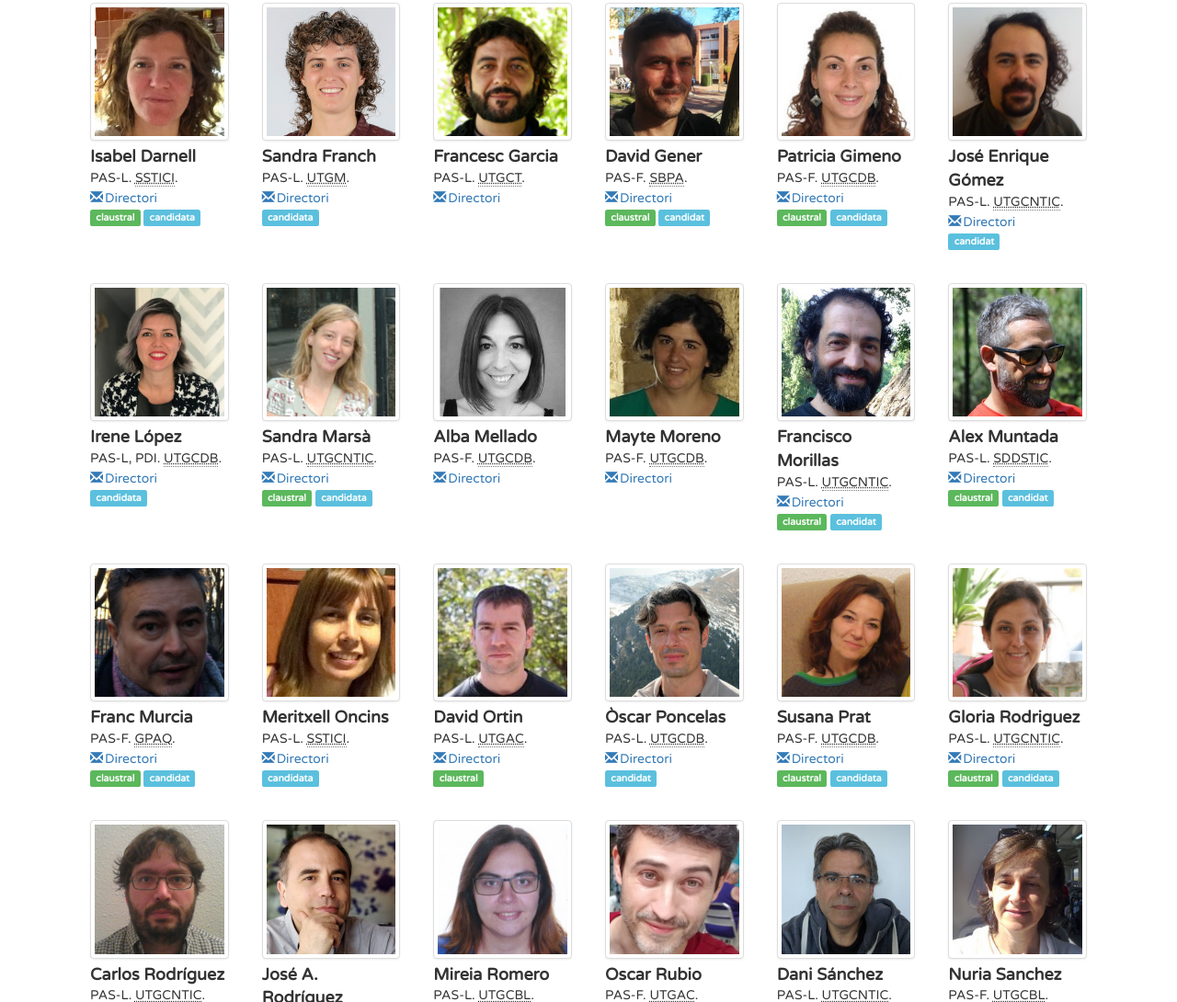
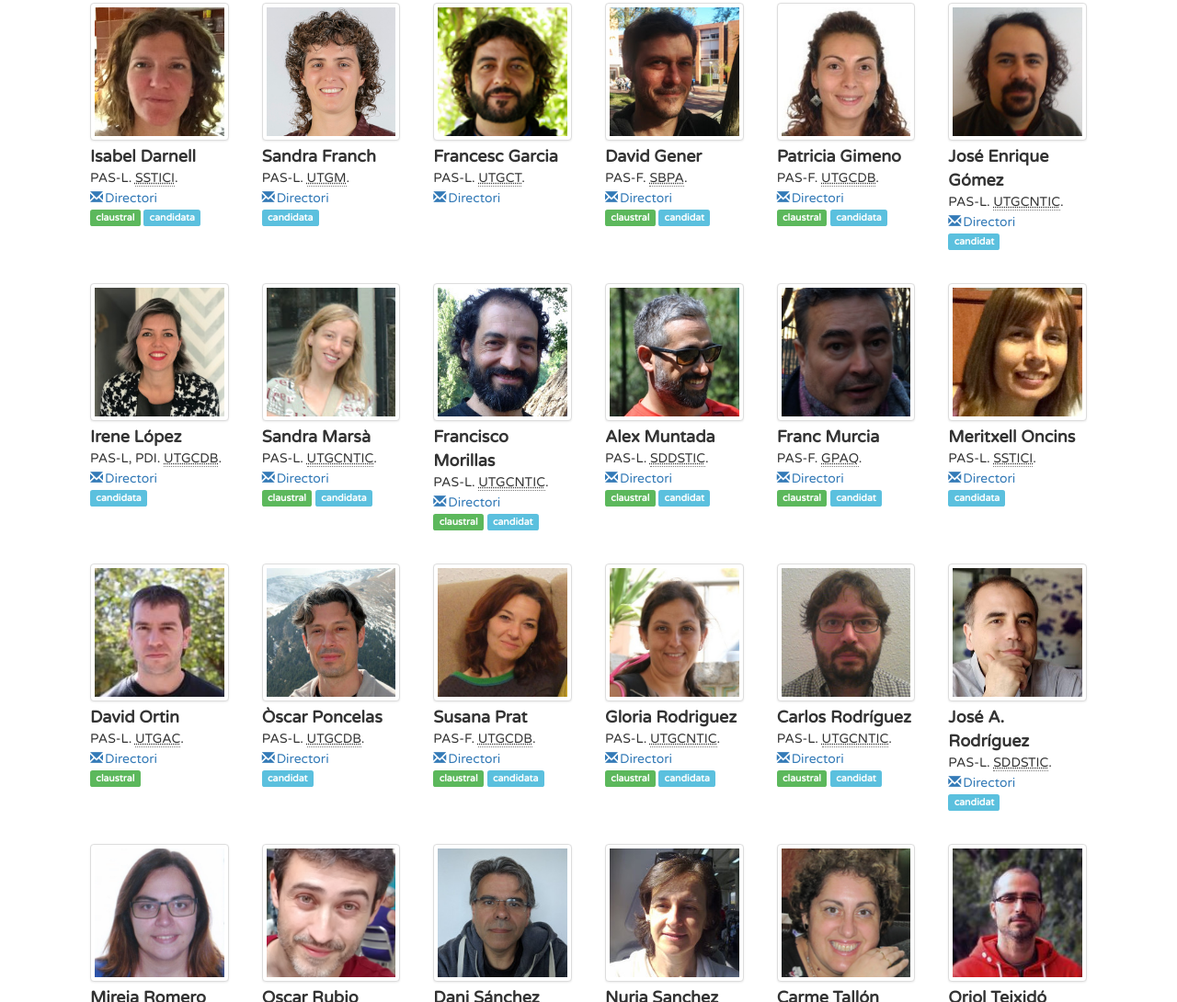
Before and after one commit to per-la-publica/per-la-publica.github.io, a plain HTML site: page membres_claustre.html in a window 1280 px wide. Shown: the part 621-1711 px from the top of the page at 92% size. Drawn offline with nearby package versions, Linux system fonts and the light colour scheme.

Commit message:
Sincronitza canvis de la versió dinàmica

```diff
--- a/membres_claustre.html
+++ b/membres_claustre.html
@@ -234,26 +234,6 @@
 			</div>
 
 	<div class="grid-item">
-		<div class="foto"><img src="/img/fotos_membres/mellado_alba.jpg" alt="Foto Alba Mellado" class="img-thumbnail"></div>
-		<div class="nom">Alba Mellado</div>
-		<div class="info">PAS-F. <abbr title="Unitat Transversal de Gestió del Campus Diagonal-Besòs">UTGCDB</abbr>.</div>
-		<div class="contacte">
-			<a title="Directori UPC" href="http://directori.upc.edu/directori/dadesPersona.jsp?id=1103370"><span class="glyphicon glyphicon-envelope" style="margin-right: 0.2rem; margin-top: 0.2rem;" aria-hidden="true"></span>Directori</a>
-		</div>
-					                        <div class="label label-info"></div>
-			</div>
-
-	<div class="grid-item">
-		<div class="foto"><img src="/img/fotos_membres/moreno_mayte.jpg" alt="Foto Mayte Moreno" class="img-thumbnail"></div>
-		<div class="nom">Mayte Moreno</div>
-		<div class="info">PAS-F. <abbr title="Unitat Transversal de Gestió del Campus Diagonal-Besòs">UTGCDB</abbr>.</div>
-		<div class="contacte">
-			<a title="Directori UPC" href="http://directori.upc.edu/directori/dadesPersona.jsp?id=1004050"><span class="glyphicon glyphicon-envelope" style="margin-right: 0.2rem; margin-top: 0.2rem;" aria-hidden="true"></span>Directori</a>
-		</div>
-					                        <div class="label label-info"></div>
-			</div>
-
-	<div class="grid-item">
 		<div class="foto"><img src="/img/fotos_membres/morillas_francisco.jpg" alt="Foto Francisco Morillas" class="img-thumbnail"></div>
 		<div class="nom">Francisco Morillas</div>
 		<div class="info">PAS-L. <abbr title="Unitat Transversal de Gestió Àmbit TIC Campus Nord">UTGCNTIC</abbr>.</div>
```
Also changed, not shown: index.html (+5 -0 lines).
